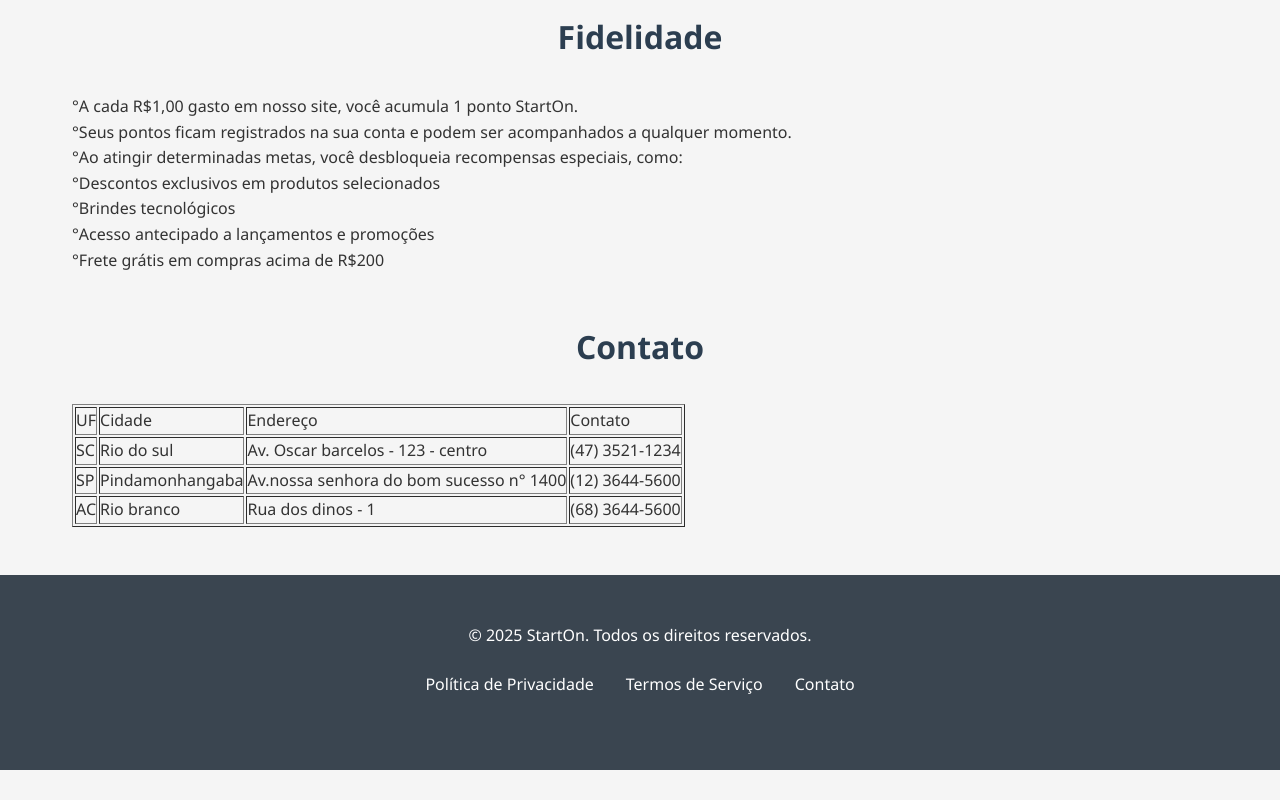
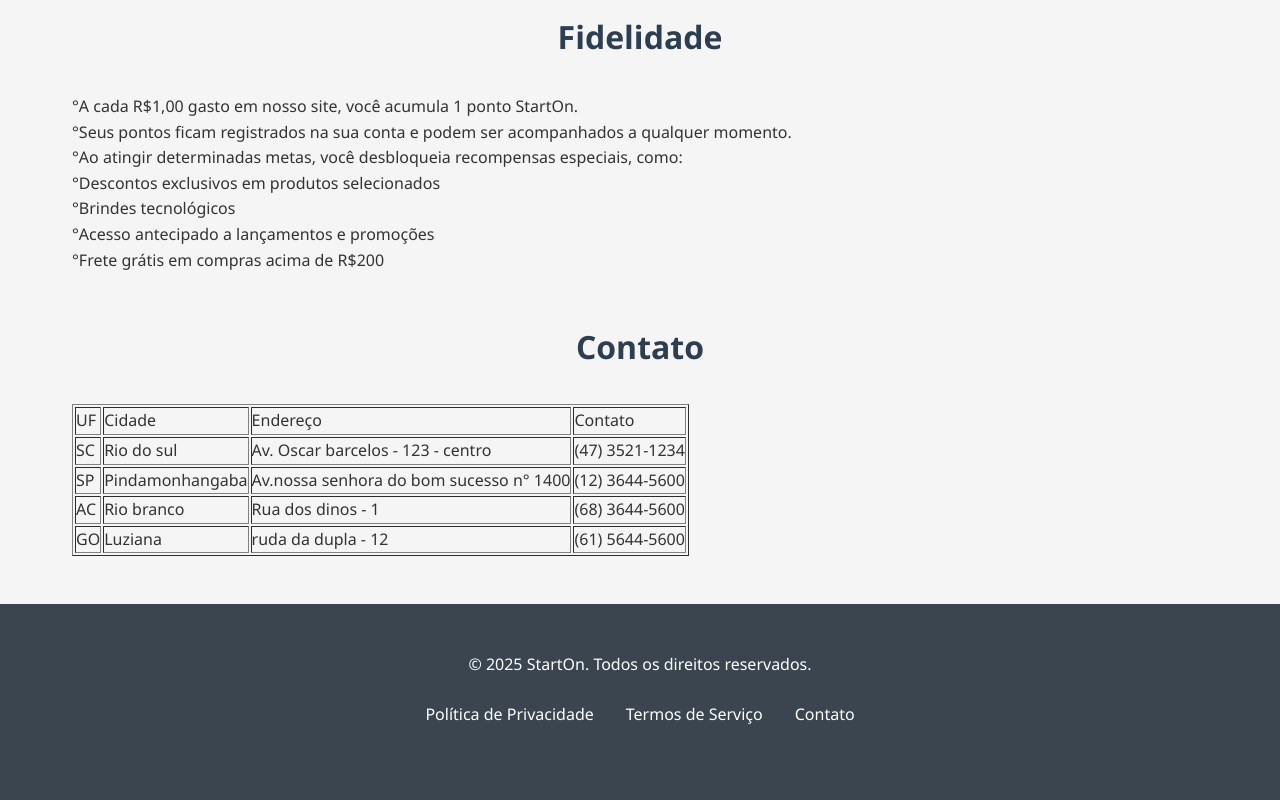
Before and after one commit to victorwhandrade/minha--loja-gamer, a plain HTML site: page index.html in a window 1280 px wide. Shown: the part 2243-3043 px from the top of the page. Before the commit the page ends 3013 px from the top, so only its background shows below. Drawn offline with Linux system fonts and the light colour scheme.

Commit message:
Update index.html

```diff
--- a/index.html
+++ b/index.html
@@ -113,6 +113,12 @@
                 <td>Rua dos dinos - 1</td>
                 <td>(68) 3644-5600</td>
             </tr>
+            <tr>
+                <td>GO</td>
+                <td>Luziana</td>
+                <td>ruda da dupla - 12</td>
+                <td>(61) 5644-5600</td>
+            </tr>
            </table>
     </section>
     <!-- Rodapé -->
```
